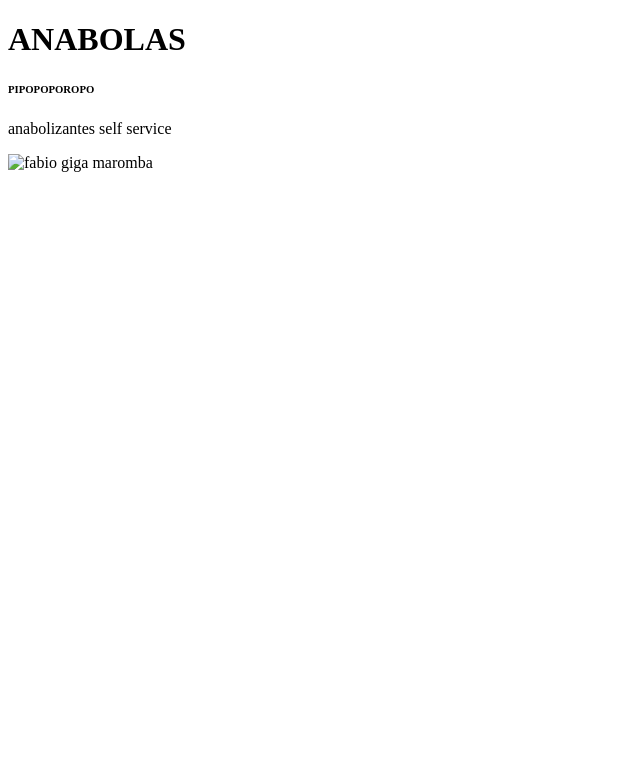
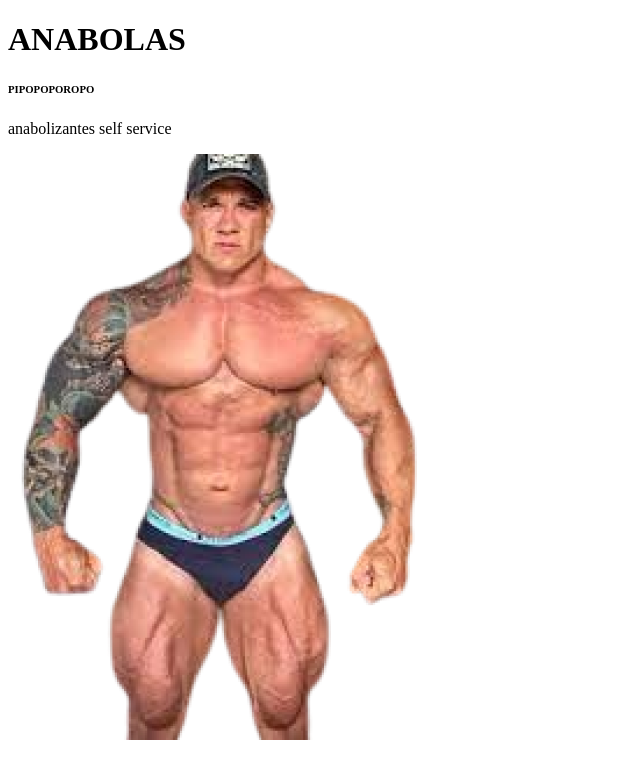
Before and after one commit to PirarucuSebosoEsbelto/Pirarucu-no-espeto, a plain HTML site: page index.html in a window 1280 px wide. Shown: the whole page, without its empty margins (0-640 px from the left). Drawn offline with Linux system fonts and the light colour scheme.

Commit message:
kmlknkopnkl~mop

```diff
--- a/index.html
+++ b/index.html
@@ -9,6 +9,6 @@
 <h1>ANABOLAS</h1>
 <h6>PIPOPOPOROPO</h6>
 <p>anabolizantes self service</p>
-<img src="./image-removebg-preview 1.pn" alt="fabio giga maromba">
+<img src="./image-removebg-preview 1.png" alt="fabio giga maromba">
 </body>
 </html>
```
